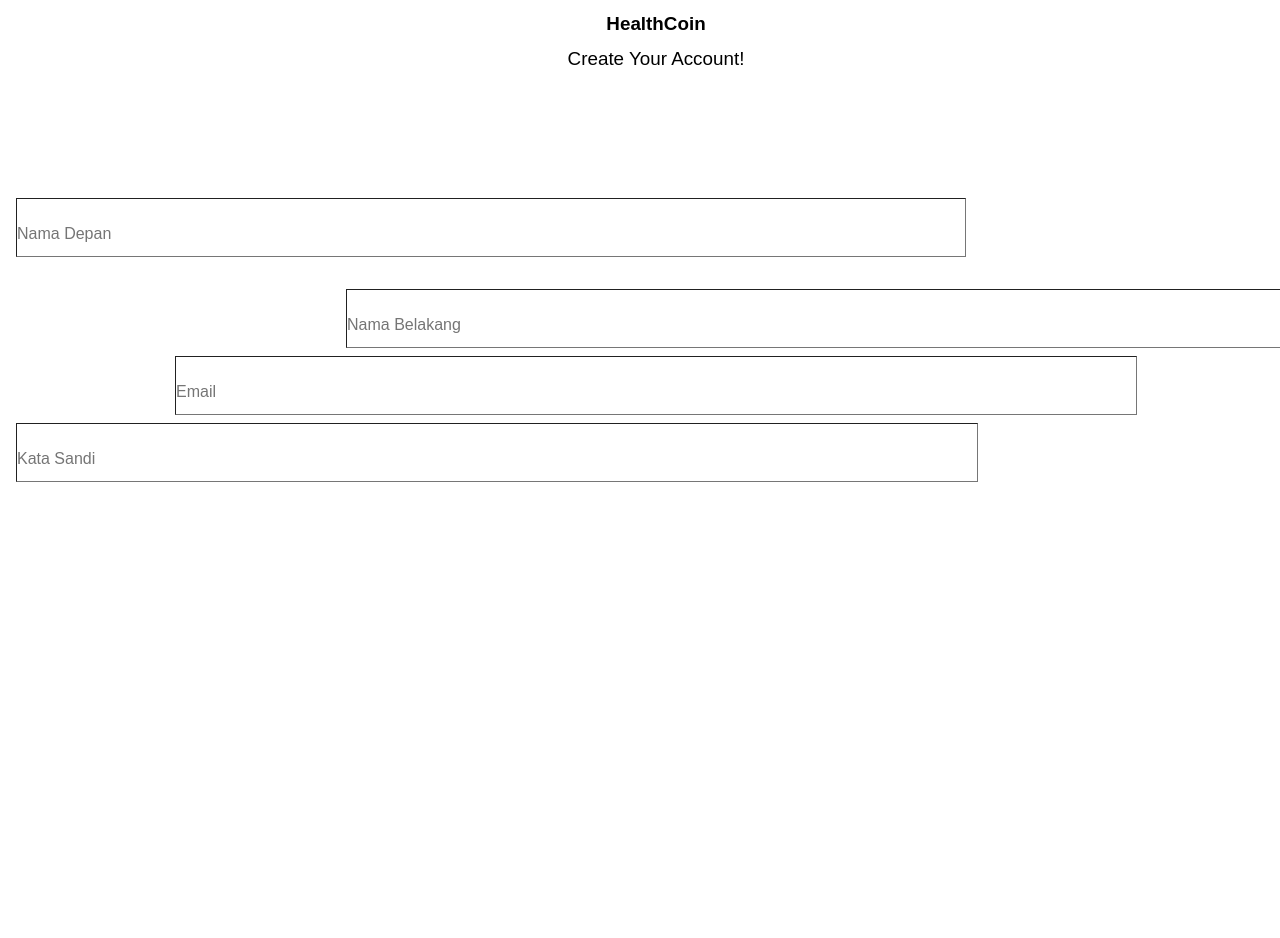
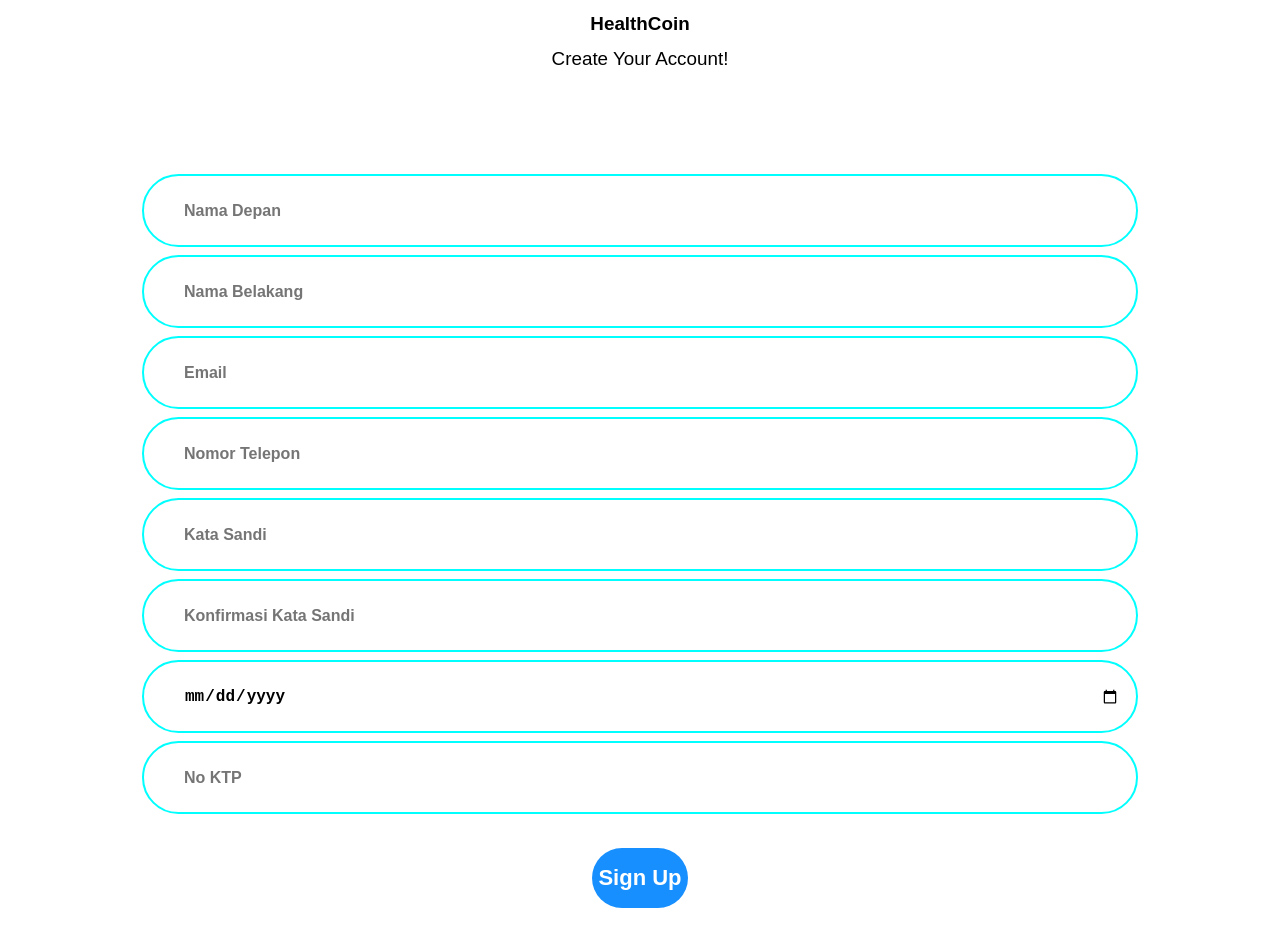
Before and after one commit to ian-joseph-chandra/HealthCoin_Patient, an Angular app: page /sign-up in a window 1280 px wide. Before the commit the page ends 821 px from the top, so only its background shows below. Built offline with nearby package versions, Linux system fonts and the light colour scheme.

Commit message:
Sign Up Page
Create sign up page and make login hyperlink with sign up.

```diff
--- a/src/app/pages/login/login.component.html
+++ b/src/app/pages/login/login.component.html
@@ -17,7 +17,7 @@
   </div>
 
   <div role="button" class="forgot-password-hyperlink">
-    <label><a href="https://www.google.com/" target="_self">Forgot Password?</a></label>
+    Don't have account?<label><a href="sign-up" target="_self"> Sign Up</a></label>
   </div>
 
   <div class="login-button-box">
--- a/src/app/pages/login/login.component.ts
+++ b/src/app/pages/login/login.component.ts
@@ -52,4 +52,5 @@ export class LoginComponent implements OnInit {
     }
 
   }
+
 }
--- a/src/app/pages/sign-up/sign-up.component.css
+++ b/src/app/pages/sign-up/sign-up.component.css
@@ -1,4 +1,4 @@
-+.sign-up-box {
+.sign-up-box {
   background: #fff;
   direction: ltr;
   font-size: 14px;
@@ -20,12 +20,15 @@
 }
 
 .input-fill {
-  border-width: 1px 1px 1px 1px;
   height: 37px;
   width: 75%;
   margin: 4px 0;
-  padding: 16px 0 4px;
-  font-size: 16px
+  padding: 16px 16px 16px 40px;
+  font-size: 16px;
+  font-weight: bold;
+  border-radius: 50px;
+  border: aqua 2px solid;
+
 }
 
 .password-box {
@@ -46,7 +49,20 @@
   justify-content: space-between;
 }
 
-.initial-name {
+.sign-up-button {
+  text-align: center;
+  border-radius: 50px;
+  height: 60px;
+  background-color: #188FFF;
+  color: white;
+  border: none;
+  margin: 30px 0;
+  font-size: 22px;
+  font-weight: bold;
+}
+
+
+.initial-name, .last-name {
   margin-right: 16px;
   flex-grow: 1;
   width: 100%;
@@ -54,18 +70,5 @@
   box-sizing: border-box;
   font-size: 14px;
   padding: 24px 0 0;
-  vertical-align: top;
   white-space: normal;
 }
-
-.last-name {
-  margin-left: 16px;
-  flex-grow: 1;
-  width: 100%;
-  display: block;
-  box-sizing: border-box;
-  font-size: 14px;
-  padding: 24px 0 0;
-  vertical-align: top;
-  white-space: normal;
-}
--- a/src/app/pages/sign-up/sign-up.component.html
+++ b/src/app/pages/sign-up/sign-up.component.html
@@ -1,4 +1,4 @@
-<body [style.height.px]="screenHeight" [style.width.px]="screenWidth">
+<body [style.height.px]="screenHeight">
 
 <div class="signup-box">
   <div class="header-text">
@@ -8,28 +8,46 @@
   </div>
 
   <div class="name-email-pass-input-box">
-    <div class="name-box">
-      <div class="initial-name" style="text-align: left">
-        <input class="input-fill" type="text" placeholder="Nama Depan" id="first_name" required>
-      </div>
+    <div>
+      <input class="input-fill" type="text" placeholder="Nama Depan" id="first-name" required>
     </div>
 
-    <div class="name-box">
-      <div class="last-name" style="text-align: right">
-        <input class="input-fill" type="text" placeholder="Nama Belakang" id="last_name" required>
-      </div>
+    <div>
+      <input class="input-fill" type="text" placeholder="Nama Belakang" id="last-name" required>
     </div>
 
     <div>
       <input class="input-fill" type="text" placeholder="Email" id="email" required>
     </div>
 
-    <div class="password-box">
+    <div>
+      <input class="input-fill" type="text" placeholder="Nomor Telepon" id="phone" required>
+    </div>
+
+    <div>
       <input class="input-fill" type="password" placeholder="Kata Sandi" id="password" required>
     </div>
+
+    <div>
+      <input class="input-fill" type="password" placeholder="Konfirmasi Kata Sandi" id="confirm" required>
+    </div>
+
+    <div>
+      <input class="input-fill" type="date" placeholder="dd/mm/yy" id="birthday" required>
+    </div>
+
+    <div>
+      <input class="input-fill" type="text" placeholder="No KTP" id="id-number" required>
+    </div>
+
+    <div class="sign-up-box">
+      <button type="submit" (click)="signup()" class="sign-up-button">Sign Up</button>
+    </div>
+
 
   </div>
 
 </div>
 
+
 </body>
--- a/src/app/pages/sign-up/sign-up.component.ts
+++ b/src/app/pages/sign-up/sign-up.component.ts
@@ -6,6 +6,15 @@ import { Component, OnInit } from '@angular/core';
   styleUrls: ['./sign-up.component.css']
 })
 export class SignUpComponent implements OnInit {
+
+  usernameDatabase = 'lauren';
+  emailDatabase = 'lauren@gmail.com';
+  passwordDatabase = 'lauren123';
+  confirmDatabase = 'lauren123';
+
+  inputUserOrEmail = '';
+  inputPass = '';
+  inputConfirm = '';
 
   screenHeight: number;
   screenWidth: number;
@@ -18,4 +27,30 @@ export class SignUpComponent implements OnInit {
   ngOnInit() {
   }
 
+  getScreenSize() {
+    this.screenHeight = window.innerHeight;
+    this.screenWidth = window.innerWidth;
+  }
+
+  getSignUpUser() {
+    // @ts-ignore
+    this.inputUserOrEmail = document.getElementById('username').value;
+    // @ts-ignore
+    this.inputPass = document.getElementById('password').value;
+    // @ts-ignore
+    this.inputConfirm = document.getElementById('password').value;
+
+
+    console.log('username: ' + this.inputUserOrEmail + '\nPassword: ' + this.inputPass + '\nPassword: ' + this.inputConfirm);
+  }
+
+  signup() {
+    this.getSignUpUser();
+
+    if ((this.inputPass === this.inputConfirm)) {
+      console.log('Sign-Up Success!');
+    } else {
+      console.log('Please check your confirm password!')
+    }
+  }
 }
```
